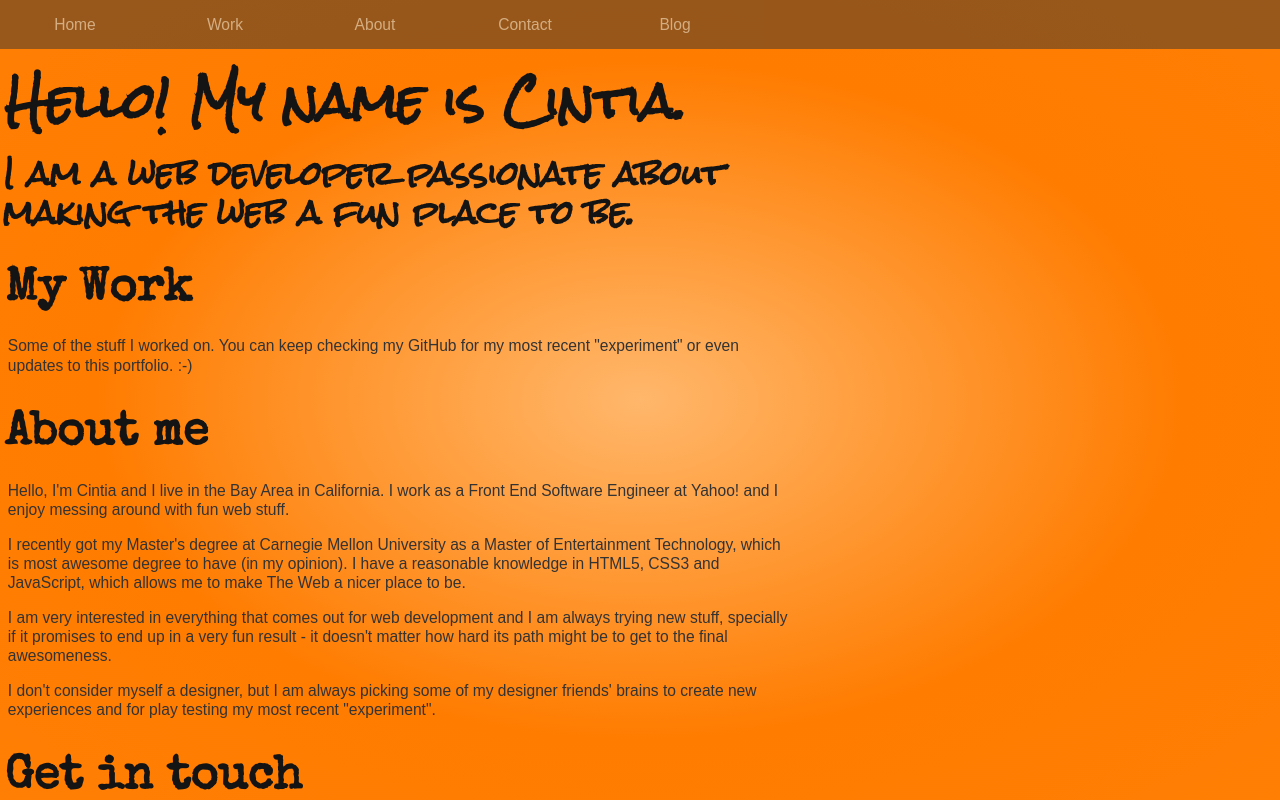
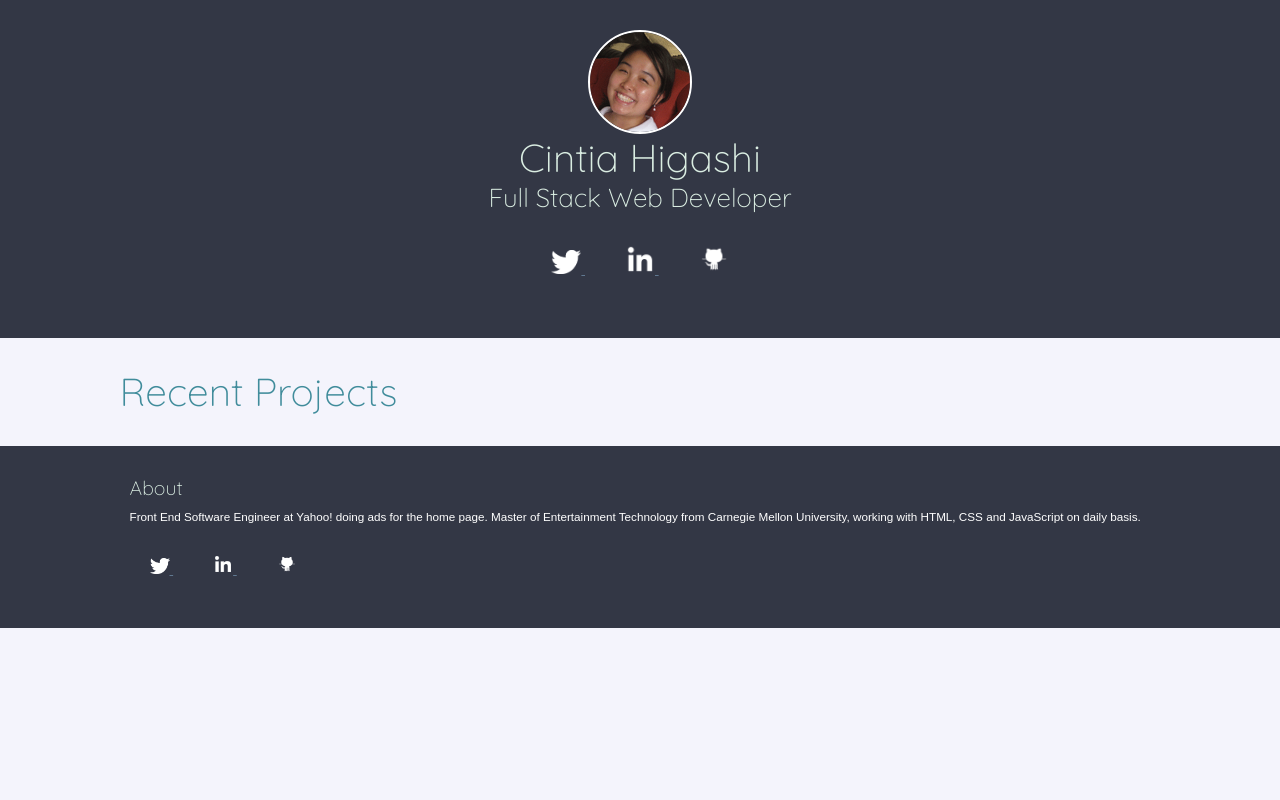
Before and after one commit to cintiamh/portfolio, a plain HTML site: page index.html in a window 1280 px wide. Drawn offline with nearby package versions, Linux system fonts and the light colour scheme; a web font is replaced by a local one.

Commit message:
good prototype

```diff
--- a/css/styles.css
+++ b/css/styles.css
@@ -3,70 +3,121 @@
     color: #333;
 }
 
-h1, h2{
-    font-family: 'Special Elite', cursive;
-    font-size: 3em;
-    padding: 0.5em 0.1em 0.2em 0.1em;
-    color: #141414;
+h1, h2, h3, h4, h5, h6 {
+    font-family: 'Quicksand', sans-serif;
+    /*color: #EA2E49;*/
+    color: #408C9B;
+    font-weight: lighter;
 }
 
-#bg {
-    background: #ffb76b; /* Old browsers */
-    background: -moz-radial-gradient(center, ellipse cover,  #ffb76b 0%, #ff7c00 60%, #ff7f04 100%); /* FF3.6+ */
-    background: -webkit-gradient(radial, center center, 0px, center center, 100%, color-stop(0%,#ffb76b), color-stop(60%,#ff7c00), color-stop(100%,#ff7f04)); /* Chrome,Safari4+ */
-    background: -webkit-radial-gradient(center, ellipse cover,  #ffb76b 0%,#ff7c00 60%,#ff7f04 100%); /* Chrome10+,Safari5.1+ */
-    background: -o-radial-gradient(center, ellipse cover,  #ffb76b 0%,#ff7c00 60%,#ff7f04 100%); /* Opera 12+ */
-    background: -ms-radial-gradient(center, ellipse cover,  #ffb76b 0%,#ff7c00 60%,#ff7f04 100%); /* IE10+ */
-    background: radial-gradient(ellipse at center,  #ffb76b 0%,#ff7c00 60%,#ff7f04 100%); /* W3C */
-    filter: progid:DXImageTransform.Microsoft.gradient( startColorstr='#ffb76b', endColorstr='#ff7f04',GradientType=1 ); /* IE6-9 fallback on horizontal gradient */
-
-    width: 100%;
-    height: 100%;
-    display: block;
-    position: absolute;
-    overflow: hidden;
+body {
+    background-color: #F4F4FC;
 }
 
-#menu {
-    float: left;
-    display: block;
+#header {
+    background-color: #333745;
     width: 100%;
-    background-color: #333333;
-    opacity: 0.5;
-    list-style-type: none;
-    margin: 0;
-    padding: 0;
+    position: relative;
+    text-align: center;
+    padding: 30px 0;
 }
 
-#menu li {
-    float: left;
-    display: block;
-    width: 150px;
-    padding: 15px 0;
-    text-align: center;
+#face {
+    width: 100px;
+    height: 100px;
+    overflow: hidden;
+    border: 2px solid white;
+    margin: 0 auto;
+    -moz-border-radius: 50%;
+    -webkit-border-radius: 50%;
+    border-radius: 50%; /* future proofing */
+    -khtml-border-radius: 50%; /* for old Konqueror browsers */
 }
 
-#menu li a {
-    color: #AADDFF;
-    text-decoration: none;
-    font-size: 1.2em;
+#face img {
+    width: 100px;
 }
 
-#blocks {
-    float: left;
-    max-width: 800px;
-    width: 85%;
-    font-size: 1.2em;
+#header h1, h2 {
+    color: #DAEDE2;
 }
 
-#blocks p {
-    padding: 0.5em;
+#header h1 {
+    font-size: 3em;
 }
 
-#home h1, h2 {
-    font-family: 'Rock Salt', cursive;
+#header h2 {
+    padding: 0;
+    font-size: 2em;
 }
 
-#home h2 {
-    font-size: 2em;
+#media {
+    padding: 30px;
 }
+
+#media .social {
+    width: 30px;
+    height: 30px;
+    margin: 20px;
+}
+
+#media .social a {
+    text-underline: none;
+}
+
+#media .social img {
+    width: 30px;
+}
+
+#body {
+    max-width: 1041px;
+    margin: 0 auto;
+    padding: 30px 10px;
+}
+
+#body h1 {
+    font-size: 3em;
+}
+
+#footer {
+    width: 100%;
+    background-color: #333745;
+    padding: 20px 10px;
+}
+
+#footer p {
+    color: white;
+    font-weight: lighter;
+    font-size: 0.9em;
+}
+
+#footer h1 {
+    color: #DAEDE2;
+    font-weight: lighter;
+    font-size: 1.5em;
+    padding: 10px 0;
+}
+
+#footer_content {
+    max-width: 1041px;
+    width: 100%;
+    margin: 0 auto;
+}
+
+#footer .media {
+    padding: 30px 0;
+}
+
+#footer .media .social {
+    width: 20px;
+    height: 20px;
+    margin: 20px;
+}
+
+#footer .media .social a {
+    text-underline: none;
+}
+
+#footer .media .social img {
+    width: 20px;
+}
--- a/index.html
+++ b/index.html
@@ -4,6 +4,8 @@
 <head lang="en">
     <meta charset="UTF-8">
     <title>Cintia Higashi's Portfolio</title>
+    <link href='http://fonts.googleapis.com/css?family=Quicksand:300,400' rel='stylesheet' type='text/css'>
+    <link href='http://fonts.googleapis.com/css?family=Roboto+Slab:400,100' rel='stylesheet' type='text/css'>
     <link href='http://fonts.googleapis.com/css?family=Special+Elite' rel='stylesheet' type='text/css'>
     <link href='http://fonts.googleapis.com/css?family=Rock+Salt' rel='stylesheet' type='text/css'>
     <link href='http://fonts.googleapis.com/css?family=Droid+Sans' rel='stylesheet' type='text/css'>
@@ -11,56 +13,58 @@
     <link rel="stylesheet" type="text/css" href="css/styles.css">
 </head>
 <body>
-<div id="bg">
-    <ul id="menu">
-        <li><a href="#">Home</a></li>
-        <li><a href="#">Work</a></li>
-        <li><a href="#">About</a></li>
-        <li><a href="#">Contact</a></li>
-        <li><a href="#">Blog</a></li>
-    </ul>
-    <div id="blocks">
-        <div id="home" class="block" data-type="background" data-speed="10">
-            <h1>Hello! My name is Cintia.</h1>
-            <h2>I am a web developer passionate about making the web a fun place to be.</h2>
-        </div>
-        <div id="work" class="block" data-type="background" data-speed="10">
-            <h1>My Work</h1>
-            <p>Some of the stuff I worked on. You can keep checking my GitHub for my most recent "experiment" or even
-                updates to this portfolio. :-)</p>
-
-            <!-- SPOT FOR WORK AND PROJECTS STARTS HERE -->
-
-
-
-
-            <!-- SPOT FOR WORK AND PROJECTS ENDS HERE -->
-        </div>
-        <div id="about" class="block" data-type="background" data-speed="10">
-            <h1>About me</h1>
-            <p>Hello, I'm Cintia and I live in the Bay Area in California. I work as a Front End Software Engineer at Yahoo! and I
-                enjoy messing around with fun web stuff.</p>
-            <p>I recently got my Master's degree at Carnegie Mellon University as a Master of Entertainment Technology,
-                which is most awesome degree to have (in my opinion). I have a reasonable knowledge in HTML5, CSS3 and
-                JavaScript, which allows me to make The Web a nicer place to be.</p>
-            <p>I am very interested in everything that comes out for web development and I am always trying new stuff,
-                specially if it promises to end up in a very fun result - it doesn't matter how hard its path might be to
-                get to the final awesomeness.</p>
-            <p>I don't consider myself a designer, but I am always picking some of my designer friends' brains to create
-                new experiences and for play testing my most recent "experiment".</p>
-        </div>
-        <div id="contact" class="block" data-type="background" data-speed="10">
-            <h1>Get in touch</h1>
-            <ul>
-                <li>Facebook</li>
-                <li>GitHub</li>
-                <li>Google+</li>
-                <li>LinkedIn</li>
-                <li>Twitter</li>
-            </ul>
+<div id="header">
+    <div id="face">
+        <img src="img/face.gif">
+    </div>
+    <h1>Cintia Higashi</h1>
+    <h2>Full Stack Web Developer</h2>
+    <div id="media">
+        <span class="social">
+            <a href="https://twitter.com/panda_japa" target="_blank">
+                <img src="img/twitter.png">
+            </a>
+        </span>
+        <span class="social">
+            <a href="https://www.linkedin.com/in/cintiahigashi" target="_blank">
+                <img src="img/linkedin.png">
+            </a>
+        </span>
+        <span class="social">
+            <a href="https://github.com/cintiamh" target="_blank">
+                <img src="img/github.png">
+            </a>
+        </span>
+    </div>
+</div>
+<div id="body">
+    <h1>Recent Projects</h1>
+</div>
+<div id="footer">
+    <div id="footer_content">
+        <h1>About</h1>
+        <p>
+            Front End Software Engineer at Yahoo! doing ads for the home page. Master of Entertainment Technology from
+            Carnegie Mellon University, working with HTML, CSS and JavaScript on daily basis.
+        </p>
+        <div class="media">
+            <span class="social">
+                <a href="https://twitter.com/panda_japa" target="_blank">
+                    <img src="img/twitter.png">
+                </a>
+            </span>
+            <span class="social">
+                <a href="https://www.linkedin.com/in/cintiahigashi" target="_blank">
+                    <img src="img/linkedin.png">
+                </a>
+            </span>
+            <span class="social">
+                <a href="https://github.com/cintiamh" target="_blank">
+                    <img src="img/github.png">
+                </a>
+            </span>
         </div>
     </div>
 </div>
-
 </body>
 </html>
```
Also changed, not shown: img/About_logoUsage.png (added), img/face.gif (added), img/github.png (added), img/linkedin%2Blogo.png (added), img/linkedin.png (added), img/twitter.png (added).
